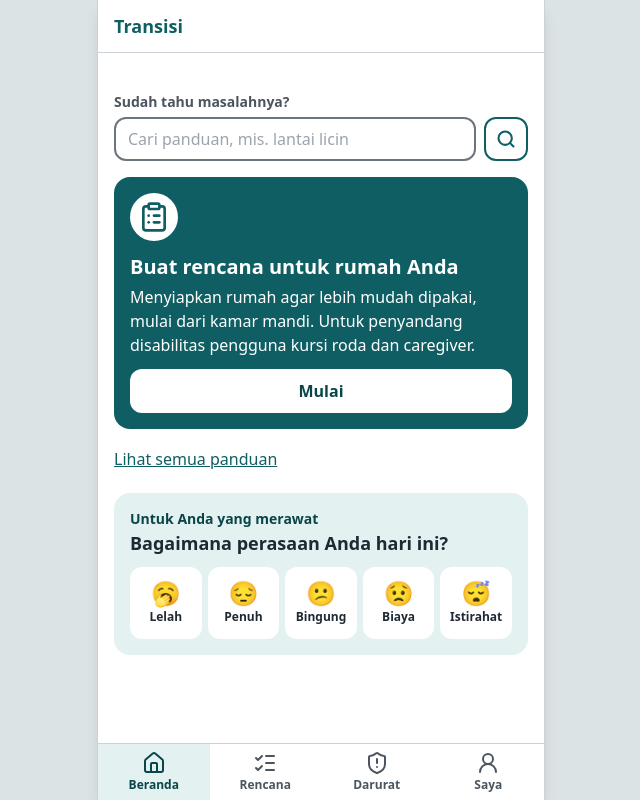
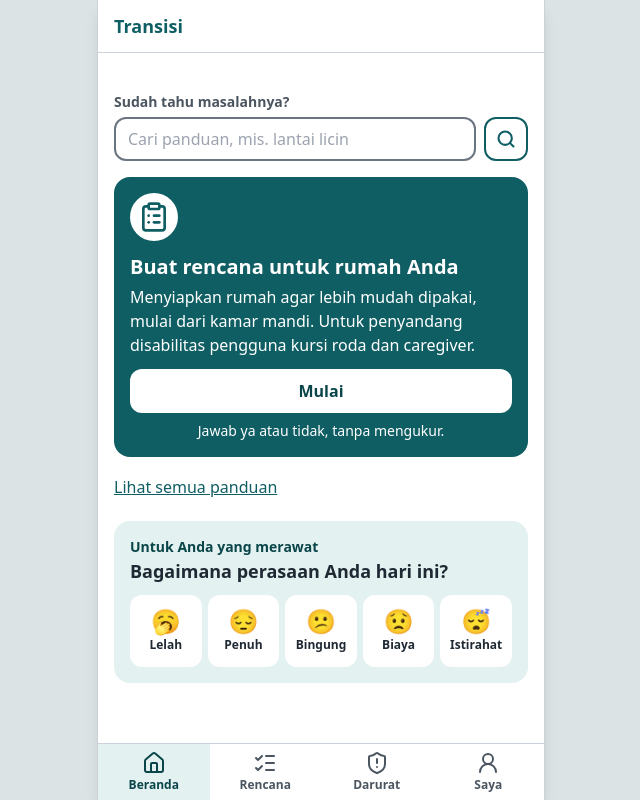
Before and after one commit to titohanafi/transisidnr, a React (Vite) app: page /#/ in a window 1280 px wide. Shown: the whole page, without its empty margins (319-959 px from the left). Built offline with nearby package versions, Linux system fonts and the light colour scheme.

Commit message:
Beranda: catatan kecil di bawah tombol Mulai

```diff
--- a/content/ui.json
+++ b/content/ui.json
@@ -9,7 +9,8 @@
       "susun": {
         "judul": "Buat rencana untuk rumah Anda",
         "deskripsi": "Menyiapkan rumah agar lebih mudah dipakai, mulai dari kamar mandi. Untuk penyandang disabilitas pengguna kursi roda dan caregiver.",
-        "tombol": "Mulai"
+        "tombol": "Mulai",
+        "catatan": "Jawab ya atau tidak, tanpa mengukur."
       },
       "lanjut": {
         "judul": "Lanjutkan rencana Anda",
--- a/src/domain/schema.ts
+++ b/src/domain/schema.ts
@@ -147,7 +147,7 @@ export const uiSchema = z
       spandukDraf: teks,
       pilih: z.object({
         judul: teks,
-        susun: z.object({ judul: teks, deskripsi: teks, tombol: teks }),
+        susun: z.object({ judul: teks, deskripsi: teks, tombol: teks, catatan: teks }),
         lanjut: z.object({ judul: teks, deskripsi: teks, tombol: teks }),
         semua: teks,
         cari: z.object({ label: teks, placeholder: teks, tombol: teks }),
--- a/src/screens/Beranda.tsx
+++ b/src/screens/Beranda.tsx
@@ -66,6 +66,7 @@ export function Beranda() {
         >
           {kartu.tombol}
         </Link>
+        {!adaJawaban && <p className="mt-2 text-center text-sm">{pilih.susun.catatan}</p>}
       </section>
 
       <Link to="/jelajah" className="mt-2 inline-flex min-h-sentuh items-center text-utama underline">
```
Also changed, not shown: 1 other file (tests, documents, lock files or other folders).
